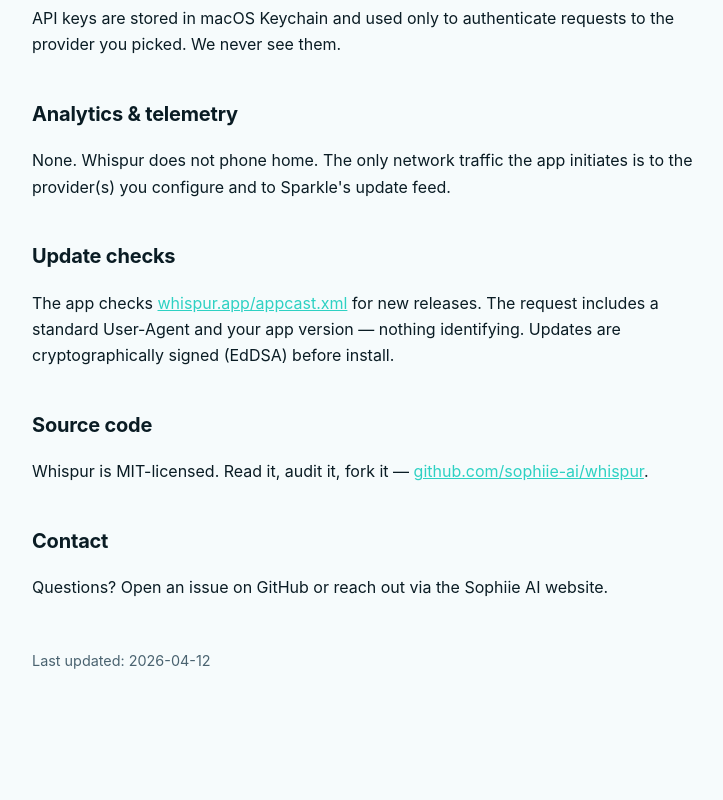
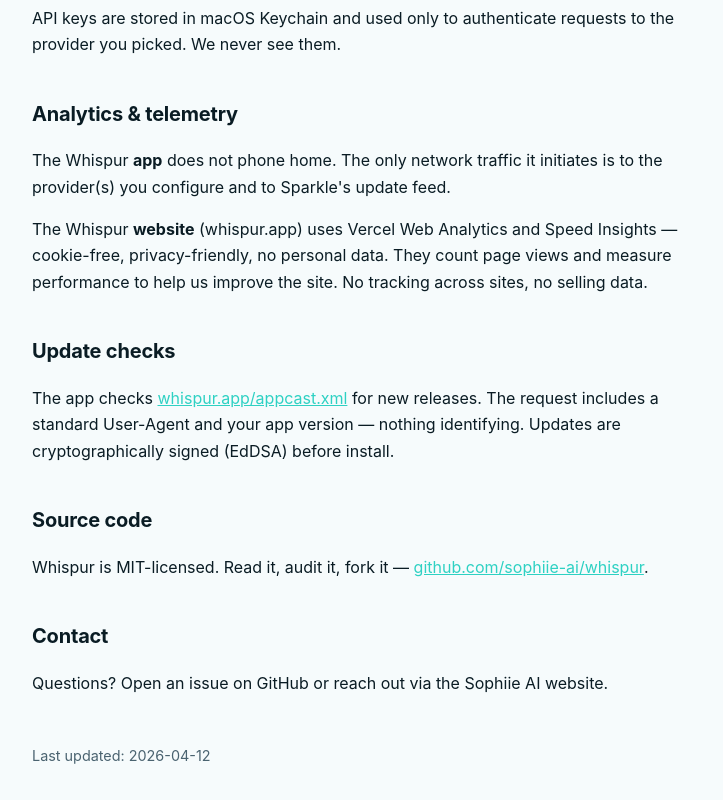
Before and after one commit to sophiie-ai/whispur, a plain HTML site: page public/privacy.html in a window 1280 px wide. Shown: the part 764-1564 px from the top of the page, without its empty margins (272-995 px from the left). Before the commit the page ends 1531 px from the top, so only its background shows below. Drawn offline with Linux system fonts and the light colour scheme.

Commit message:
feat: add Vercel Web Analytics + Speed Insights to landing site

```diff
--- a/public/privacy.html
+++ b/public/privacy.html
@@ -54,7 +54,8 @@
     <p>API keys are stored in macOS Keychain and used only to authenticate requests to the provider you picked. We never see them.</p>
 
     <h2>Analytics &amp; telemetry</h2>
-    <p>None. Whispur does not phone home. The only network traffic the app initiates is to the provider(s) you configure and to Sparkle's update feed.</p>
+    <p>The Whispur <strong>app</strong> does not phone home. The only network traffic it initiates is to the provider(s) you configure and to Sparkle's update feed.</p>
+    <p>The Whispur <strong>website</strong> (whispur.app) uses Vercel Web Analytics and Speed Insights — cookie-free, privacy-friendly, no personal data. They count page views and measure performance to help us improve the site. No tracking across sites, no selling data.</p>
 
     <h2>Update checks</h2>
     <p>The app checks <a href="https://whispur.app/appcast.xml" rel="noopener">whispur.app/appcast.xml</a> for new releases. The request includes a standard User-Agent and your app version — nothing identifying. Updates are cryptographically signed (EdDSA) before install.</p>
@@ -67,5 +68,7 @@
 
     <p class="muted" style="margin-top: 3rem; font-size:.9rem;">Last updated: 2026-04-12</p>
   </div>
+  <script defer src="/_vercel/insights/script.js"></script>
+  <script defer src="/_vercel/speed-insights/script.js"></script>
 </body>
 </html>
```
Also changed, not shown: public/404.html (+1 -0 lines), public/changelog.html (+2 -0 lines), public/index.html (+3 -0 lines).
